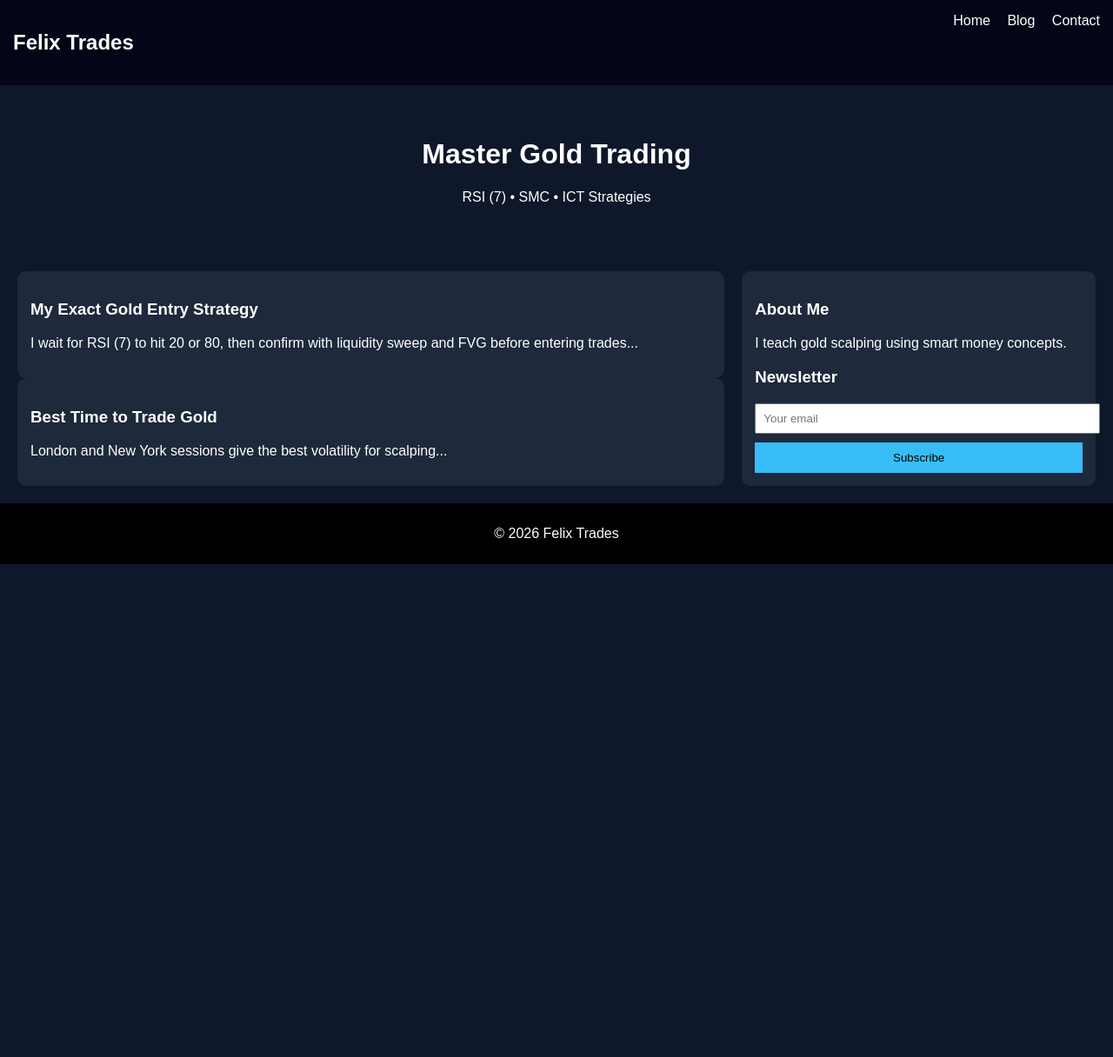
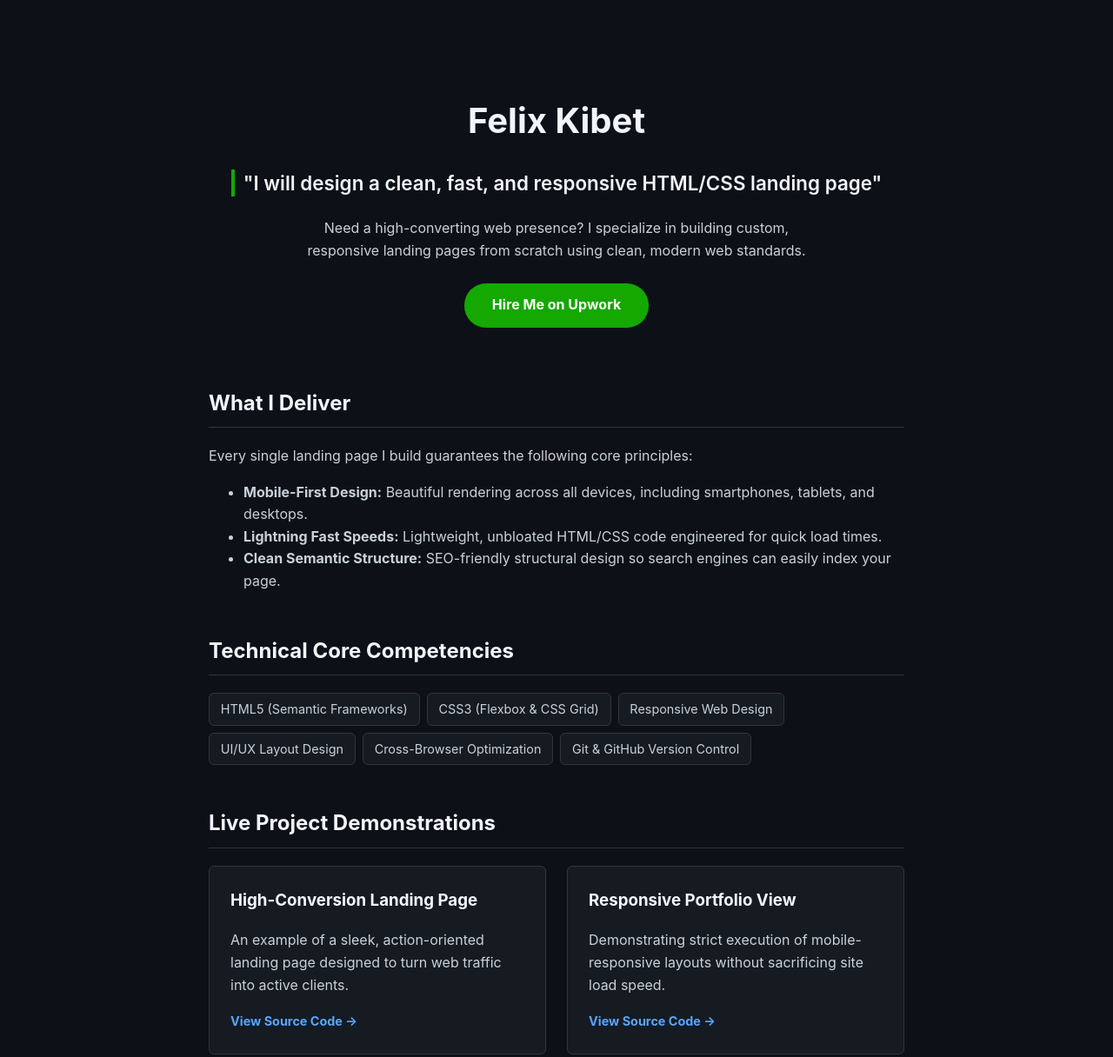
Before and after one commit to felixkibet20117/felixkibet.github.io, a plain HTML site: page index.html in a window 1280 px wide. Shown: the top 1216 px of the page at 87% size. Before the commit the page ends 800 px from the top, so only its background shows below. Drawn offline with Linux system fonts and the light colour scheme.

Commit message:
Update index.html

```diff
--- a/index.html
+++ b/index.html
@@ -3,104 +3,216 @@
 <head>
     <meta charset="UTF-8">
     <meta name="viewport" content="width=device-width, initial-scale=1.0">
-<title>Felix Trades Blog</title>
+    <title>Felix Kibet | Freelance Frontend Developer</title>
+    <style>
+        :root {
+            --bg-color: #0d1117;
+            --card-bg: #161b22;
+            --text-color: #c9d1d9;
+            --text-bright: #f0f6fc;
+            --accent-color: #14a800; /* Upwork Green */
+            --link-color: #58a6ff;
+            --border-color: #30363d;
+        }
 
-<style>
         body {
+            font-family: -apple-system, BlinkMacSystemFont, "Segoe UI", Helvetica, Arial, sans-serif;
+            background-color: var(--bg-color);
+            color: var(--text-color);
+            line-height: 1.6;
             margin: 0;
-  font-family: Arial;
-  background: #0f172a;
-  color: white;
+            padding: 0;
         }
+
         header {
-  background: #020617;
-  padding: 15px;
+            max-width: 800px;
+            margin: 0 auto;
+            padding: 5rem 2rem 3rem 2rem;
+            text-align: center;
+        }
+
+        h1 {
+            color: var(--text-bright);
+            font-size: 2.5rem;
+            margin-bottom: 0.5rem;
+        }
+
+        .subtitle {
+            color: var(--text-bright);
+            font-size: 1.4rem;
+            font-weight: 600;
+            margin-top: 1rem;
+            line-height: 1.4;
+            border-left: 4px solid var(--accent-color);
+            padding-left: 10px;
+            display: inline-block;
+            text-align: left;
+        }
+
+        main {
+            max-width: 800px;
+            margin: 0 auto;
+            padding: 0 2rem 4rem 2rem;
+        }
+
+        section {
+            margin-bottom: 3rem;
+        }
+
+        h2 {
+            color: var(--text-bright);
+            border-bottom: 1px solid var(--border-color);
+            padding-bottom: 0.5rem;
+            font-size: 1.5rem;
+        }
+
+        .skills-grid {
             display: flex;
-  justify-content: space-between;
+            flex-wrap: wrap;
+            gap: 0.5rem;
         }
-nav a {
-  color: white;
-  margin-left: 15px;
+
+        .skill-tag {
+            background-color: var(--card-bg);
+            border: 1px solid var(--border-color);
+            padding: 0.4rem 0.8rem;
+            border-radius: 6px;
+            font-size: 0.9rem;
+        }
+
+        .projects-grid {
+            display: grid;
+            grid-template-columns: 1fr;
+            gap: 1.5rem;
+        }
+
+        @media (min-width: 600px) {
+            .projects-grid {
+                grid-template-columns: 1fr 1fr;
+            }
+        }
+
+        .project-card {
+            background-color: var(--card-bg);
+            border: 1px solid var(--border-color);
+            padding: 1.5rem;
+            border-radius: 6px;
+            transition: transform 0.2s, border-color 0.2s;
+        }
+
+        .project-card:hover {
+            transform: translateY(-2px);
+            border-color: var(--accent-color);
+        }
+
+        .project-card h3 {
+            margin-top: 0;
+            color: var(--text-bright);
+        }
+
+        .project-link {
+            color: var(--link-color);
             text-decoration: none;
+            font-size: 0.9rem;
+            font-weight: bold;
         }
-.hero {
-  text-align: center;
-  padding: 40px;
+
+        .project-link:hover {
+            text-decoration: underline;
         }
-.container {
-  display: grid;
-  grid-template-columns: 2fr 1fr;
-  gap: 20px;
-  padding: 20px;
+
+        .upwork-btn {
+            display: inline-block;
+            background-color: var(--accent-color);
+            color: #fff;
+            text-decoration: none;
+            padding: 0.8rem 2rem;
+            font-weight: bold;
+            border-radius: 25px;
+            margin-top: 1.5rem;
+            transition: background-color 0.2s;
         }
-.post {
-  background: #1e293b;
-  padding: 15px;
-  border-radius: 10px;
+
+        .upwork-btn:hover {
+            background-color: #108800;
         }
-.sidebar {
-  background: #1e293b;
-  padding: 15px;
-  border-radius: 10px;
-}
+
         footer {
             text-align: center;
-  padding: 10px;
-  background: black;
+            padding: 2rem;
+            border-top: 1px solid var(--border-color);
+            font-size: 0.9rem;
         }
-@media(max-width:768px){
-  .container {
-    grid-template-columns:1fr;
-  }
+
+        footer a {
+            color: var(--link-color);
+            text-decoration: none;
+            margin: 0 0.5rem;
         }
     </style>
 </head>
-
 <body>
 
     <header>
-  <h2>Felix Trades</h2>
-  <nav>
-    <a href="#">Home</a>
-    <a href="#">Blog</a>
-    <a href="#">Contact</a>
-  </nav>
+        <h1>Felix Kibet</h1>
+        <div class="subtitle">"I will design a clean, fast, and responsive HTML/CSS landing page"</div>
+        <p style="max-width: 600px; margin: 1.5rem auto 0 auto;">
+            Need a high-converting web presence? I specialize in building custom, responsive landing pages from scratch using clean, modern web standards.
+        </p>
+        <a href="#" class="upwork-btn" target="_blank">Hire Me on Upwork</a>
     </header>
 
-<div class="hero">
-  <h1>Master Gold Trading</h1>
-  <p>RSI (7) • SMC • ICT Strategies</p>
+    <main>
+        <section id="services">
+            <h2>What I Deliver</h2>
+            <p>Every single landing page I build guarantees the following core principles:</p>
+            <ul>
+                <li><strong>Mobile-First Design:</strong> Beautiful rendering across all devices, including smartphones, tablets, and desktops.</li>
+                <li><strong>Lightning Fast Speeds:</strong> Lightweight, unbloated HTML/CSS code engineered for quick load times.</li>
+                <li><strong>Clean Semantic Structure:</strong> SEO-friendly structural design so search engines can easily index your page.</li>
+            </ul>
+        </section>
+
+        <section id="skills">
+            <h2>Technical Core Competencies</h2>
+            <div class="skills-grid">
+                <span class="skill-tag">HTML5 (Semantic Frameworks)</span>
+                <span class="skill-tag">CSS3 (Flexbox & CSS Grid)</span>
+                <span class="skill-tag">Responsive Web Design</span>
+                <span class="skill-tag">UI/UX Layout Design</span>
+                <span class="skill-tag">Cross-Browser Optimization</span>
+                <span class="skill-tag">Git & GitHub Version Control</span>
             </div>
+        </section>
 
-<div class="container">
-
-<div>
-  <div class="post">
-    <h3>My Exact Gold Entry Strategy</h3>
-    <p>I wait for RSI (7) to hit 20 or 80, then confirm with liquidity sweep and FVG before entering trades...</p>
+        <section id="projects">
+            <h2>Live Project Demonstrations</h2>
+            <div class="projects-grid">
+                <div class="project-card">
+                    <h3>High-Conversion Landing Page</h3>
+                    <p>An example of a sleek, action-oriented landing page designed to turn web traffic into active clients.</p>
+                    <a href="#" class="project-link">View Source Code →</a>
                 </div>
-
-  <div class="post">
-    <h3>Best Time to Trade Gold</h3>
-    <p>London and New York sessions give the best volatility for scalping...</p>
+                <div class="project-card">
+                    <h3>Responsive Portfolio View</h3>
+                    <p>Demonstrating strict execution of mobile-responsive layouts without sacrificing site load speed.</p>
+                    <a href="#" class="project-link">View Source Code →</a>
                 </div>
             </div>
+        </section>
 
-<div class="sidebar">
-  <h3>About Me</h3>
-  <p>I teach gold scalping using smart money concepts.</p>
-
-  <h3>Newsletter</h3>
-  <input placeholder="Your email" style="width:100%;padding:8px;">
-  <button style="width:100%;padding:10px;margin-top:10px;background:#38bdf8;border:none;">
-    Subscribe
-  </button>
-</div>
-
-</div>
+        <section id="contact" style="text-align: center;">
+            <h2>Let's Start Your Project</h2>
+            <p>Ready to launch your page? Let's discuss your design requirements and get your site live.</p>
+            <a href="#" class="upwork-btn" target="_blank">Invite Me to a Job on Upwork</a>
+        </section>
+    </main>
 
     <footer>
-  <p>© 2026 Felix Trades</p>
+        <p>&copy; 2026 Felix Kibet. Freelance Web Developer.</p>
+        <p>
+            <a href="https://github.com/felixkibet20117">GitHub Profile</a>
+        </p>
     </footer>
 
 </body>
```
Lines whose indentation alone changed are shown as unchanged.
